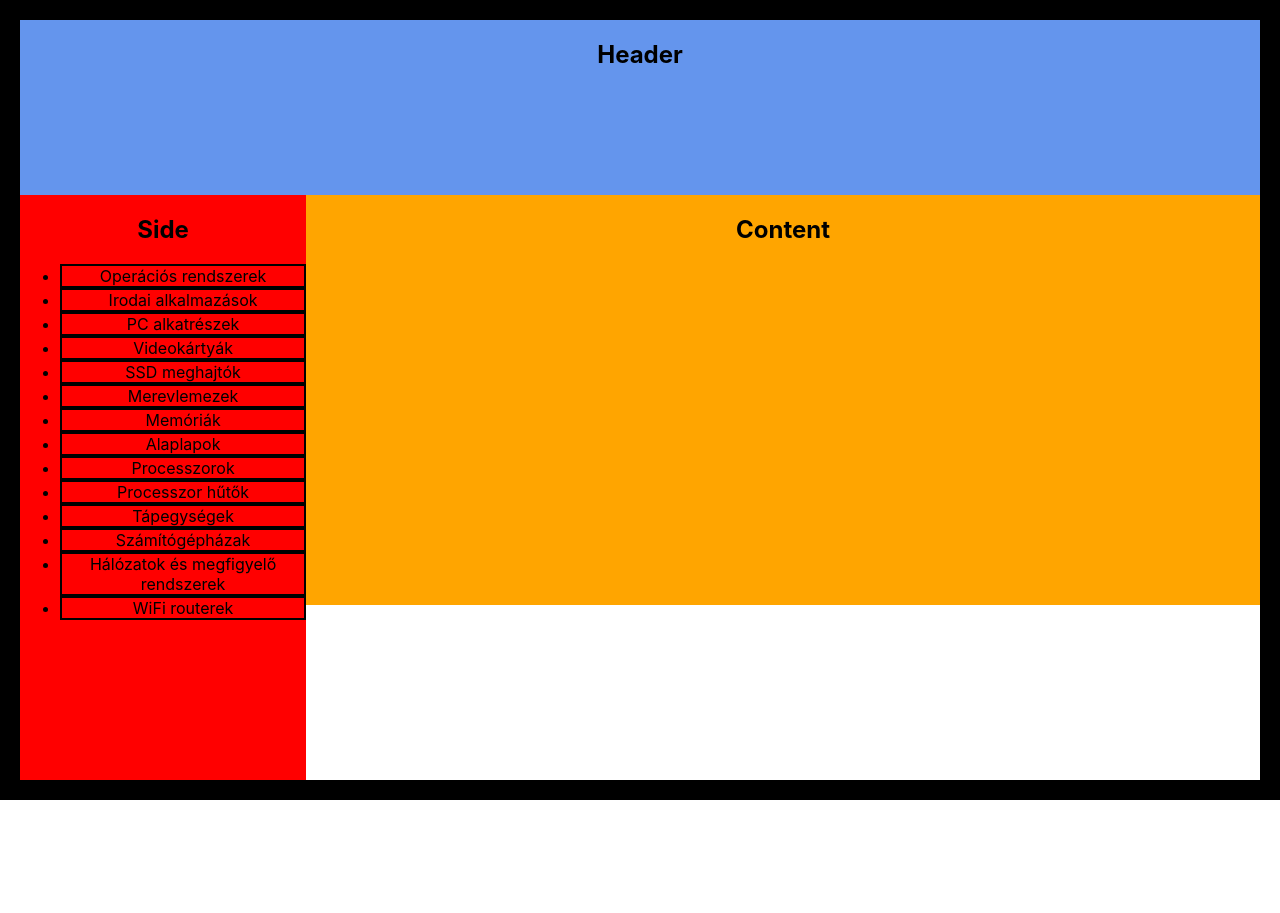
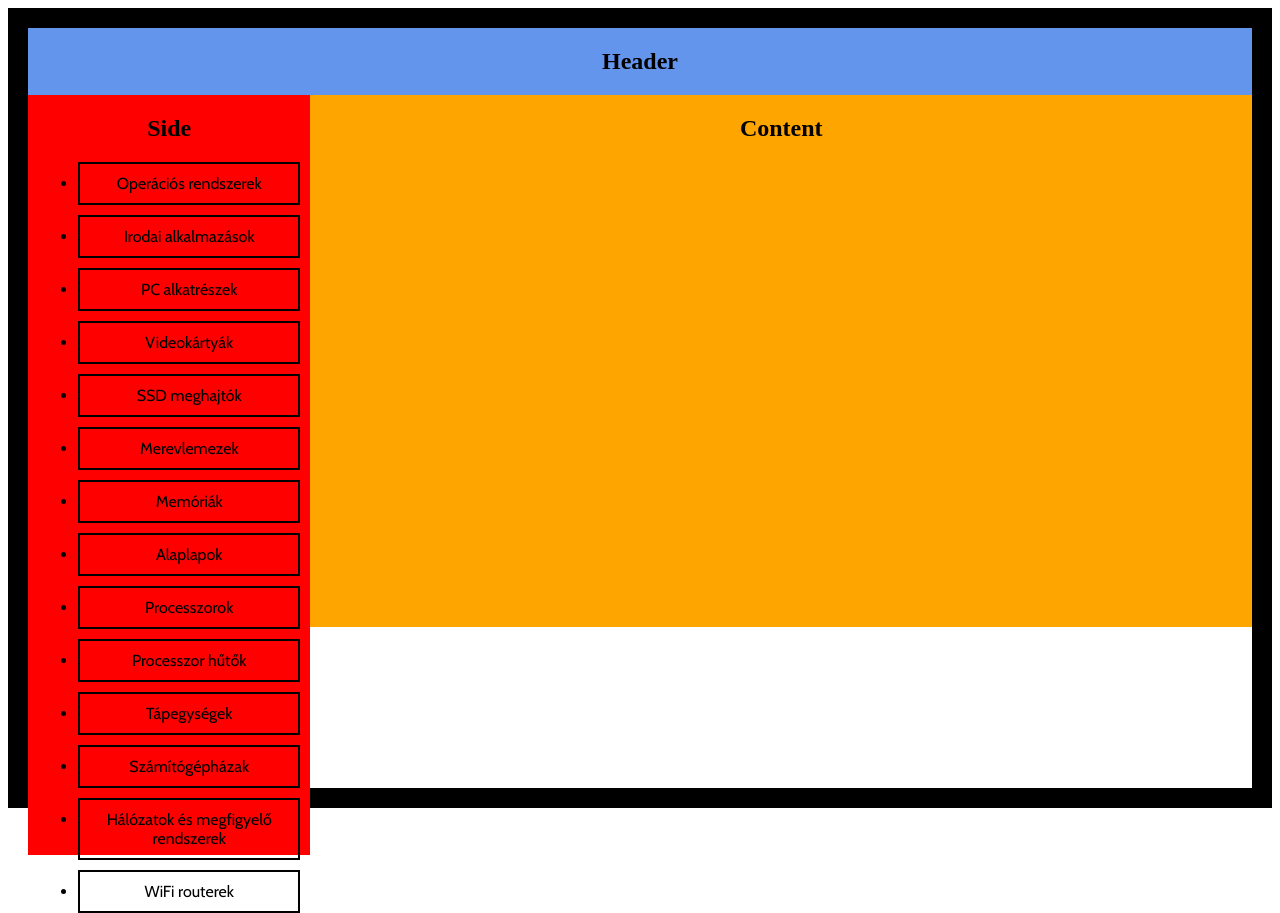
Before and after one commit to akoshm/mogyi-pc, a React (Create React App) app: page / in a window 1280 px wide. Before the commit the page ends 800 px from the top, so only its background shows below. Built offline with nearby package versions, Linux system fonts and the light colour scheme.

Commit message:
Remove starter code & Add Item style

```diff
--- a/src/App.js
+++ b/src/App.js
@@ -1,4 +1,3 @@
-import logo from './logo.svg';
 import './App.css';
 import Landing from './components/LandingPage'
 
--- a/src/components/Items.css
+++ b/src/components/Items.css
@@ -1,3 +1,36 @@
+@import url('https://fonts.googleapis.com/css2?family=Cabin:ital,wdth,wght@0,75..100,400..700;1,75..100,400..700&display=swap');
+
 .item {
+    font-family: 'Cabin';
+    color: black;
+    padding: 10px;
+    margin: 10px;
     border: 2px black solid;
+    transition: 0.3s;
 }
+
+.item:hover {
+    background-color: #3e8e41;
+    color: white;
+}
+
+.item:hover {
+    animation-name: jump;
+    animation-duration: 0.5s;
+    animation-delay: 0.05s;
+}
+
+.item:active {
+    background-color: orange;
+    transition: 0.1s;
+}
+
+@keyframes jump {
+    50% {
+        transform: translateY(-5px);
+    }
+
+    100% {
+        transform: translateY(0);
+    }
+}
--- a/src/index.css
+++ /dev/null
@@ -1,13 +0,0 @@
-body {
-  margin: 0;
-  font-family: -apple-system, BlinkMacSystemFont, 'Segoe UI', 'Roboto', 'Oxygen',
-    'Ubuntu', 'Cantarell', 'Fira Sans', 'Droid Sans', 'Helvetica Neue',
-    sans-serif;
-  -webkit-font-smoothing: antialiased;
-  -moz-osx-font-smoothing: grayscale;
-}
-
-code {
-  font-family: source-code-pro, Menlo, Monaco, Consolas, 'Courier New',
-    monospace;
-}
--- a/src/index.js
+++ b/src/index.js
@@ -1,6 +1,5 @@
 import React from 'react';
 import ReactDOM from 'react-dom/client';
-import './index.css';
 import App from './App';
 import reportWebVitals from './reportWebVitals';
 
```
Also changed, not shown: src/logo.svg (deleted), todo.txt (added).
